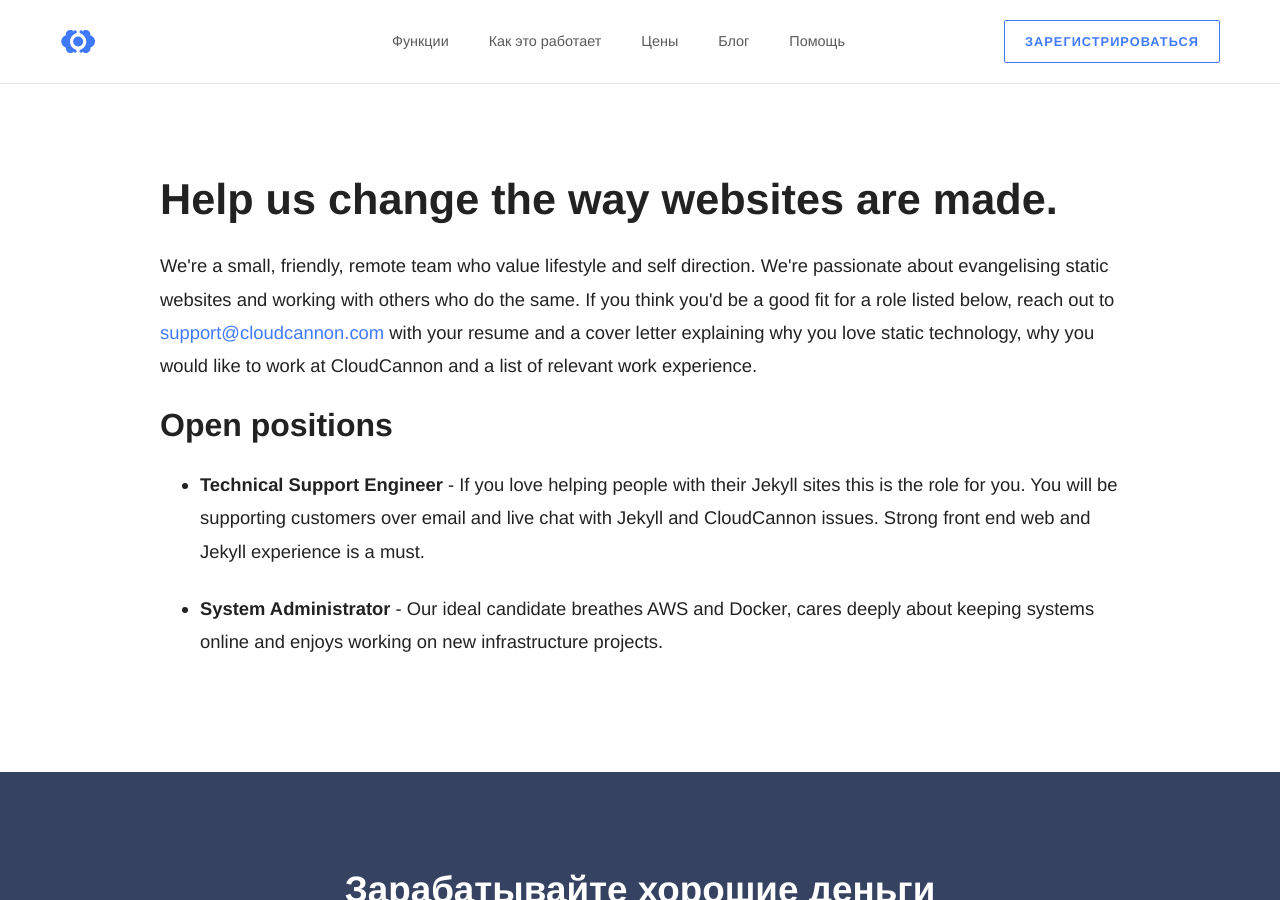
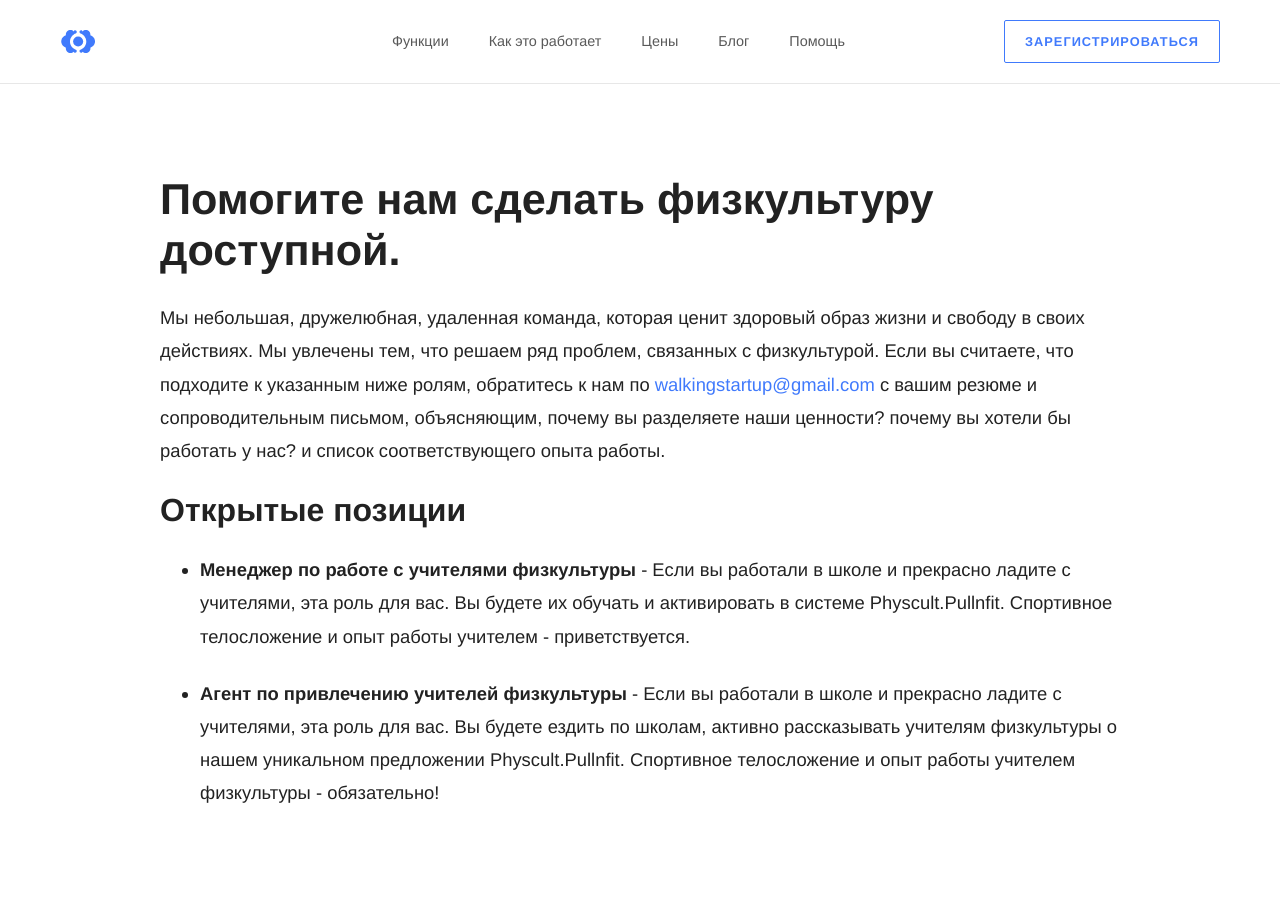
Before and after one commit to RakhimyanTim/physcult.github.io, a Jekyll site: the page built from pages/careers.html, in a window 1280 px wide and 900 px high. Built offline with Jekyll 4.4.1, drawn with Linux system fonts in a browser that asks for light colours; some web fonts are replaced.

Commit message:
Update careers.html

```diff
--- a/pages/careers.html
+++ b/pages/careers.html
@@ -1,21 +1,21 @@
 ---
 layout: info-page
-title: Careers
+title: Карьера
 permalink: /careers/
 roles:
-  - position: Technical Support Engineer
-    description: If you love helping people with their Jekyll sites this is the role for you. You will be supporting customers over email and live chat with Jekyll and CloudCannon issues. Strong front end web and Jekyll experience is a must.
-  - position: System Administrator
-    description: Our ideal candidate breathes AWS and Docker, cares deeply about keeping systems online and enjoys working on new infrastructure projects.
+  - position: Менеджер по работе с учителями физкультуры
+    description: Если вы работали в школе и прекрасно ладите с учителями, эта роль для вас. Вы будете их обучать и активировать в системе Physcult.Pullnfit. Спортивное телосложение и опыт работы учителем - приветствуется.
+  - position: Агент по привлечению учителей физкультуры
+    description: Если вы работали в школе и прекрасно ладите с учителями, эта роль для вас. Вы будете ездить по школам, активно рассказывать учителям физкультуры о нашем уникальном предложении Physcult.Pullnfit. Спортивное телосложение и опыт работы учителем физкультуры - обязательно!
 
 ---
 
 <div class="careers">
-	<h1>Help us change the way websites are made.</h1>
+	<h1>Помогите нам сделать физкультуру доступной.</h1>
 
-	<p>We're a small, friendly, remote team who value lifestyle and self direction. We're passionate about evangelising static websites and working with others who do the same. If you think you'd be a good fit for a role listed below, reach out to <a href="mailto:support@cloudcannon.com">support@cloudcannon.com</a> with your resume and a cover letter explaining why you love static technology, why you would like to work at CloudCannon and a list of relevant work experience.</p>
+	<p>Мы небольшая, дружелюбная, удаленная команда, которая ценит здоровый образ жизни и свободу в своих действиях. Мы увлечены тем, что решаем ряд проблем, связанных с физкультурой. Если вы считаете, что подходите к указанным ниже ролям, обратитесь к нам по <a href="mailto:walkingstartup@gmail.com">walkingstartup@gmail.com</a> с вашим резюме и сопроводительным письмом, объясняющим, почему вы разделяете наши ценности? почему вы хотели бы работать у нас? и список соответствующего опыта работы.</p>
 
-	<h2>Open positions</h2>
+	<h2>Открытые позиции</h2>
 
 	<ul class="roles">
 		{% for role in page.roles %}
```
